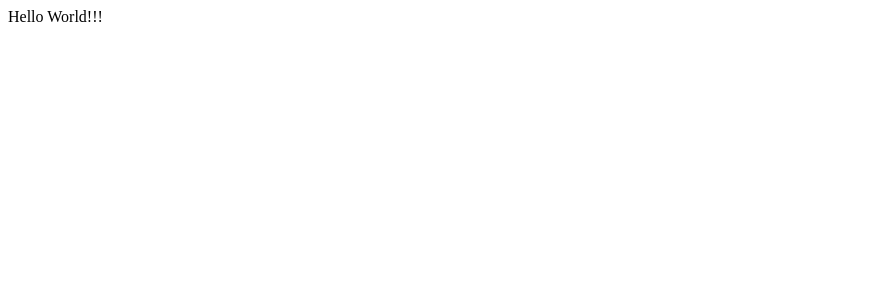
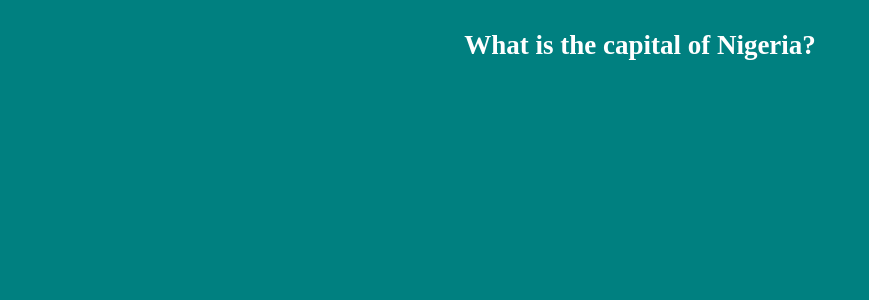
Before and after one commit to humbertoromanojr/quiz-react, a React (Create React App) app: page / in a window 1280 px wide. Shown: the top 300 px of the page, without its empty margins (0-869 px from the left). Built offline with nearby package versions, Linux system fonts and the light colour scheme.

Commit message:
fix and import quiz

```diff
--- a/src/App.js
+++ b/src/App.js
@@ -1,8 +1,9 @@
+import Quiz from './Quiz'
 
 function App() {
   return (
-    <div className="App">
-     Hello World!!!
+    <div>
+     <Quiz />
     </div>
   );
 }
--- a/src/Quiz.js
+++ b/src/Quiz.js
@@ -1,6 +1,6 @@
 import React, { Component } from 'react'
-import QuizData from './QuizData'
-import './style.css'
+import { QuizData } from './QuizData'
+import './styles.css'
 
 class Quiz extends Component {
 
@@ -80,9 +80,9 @@ render() {
     const {question, options, answer, currentIndex, quizEnd} = this.state;
 
     return (
-      <>
-
-      </>
+      <div>
+        <h2>{question}</h2>
+      </div>
     )
   }
 }
```
